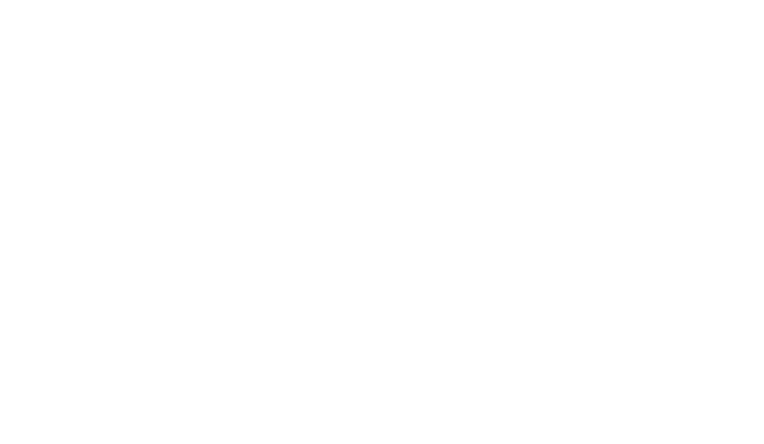
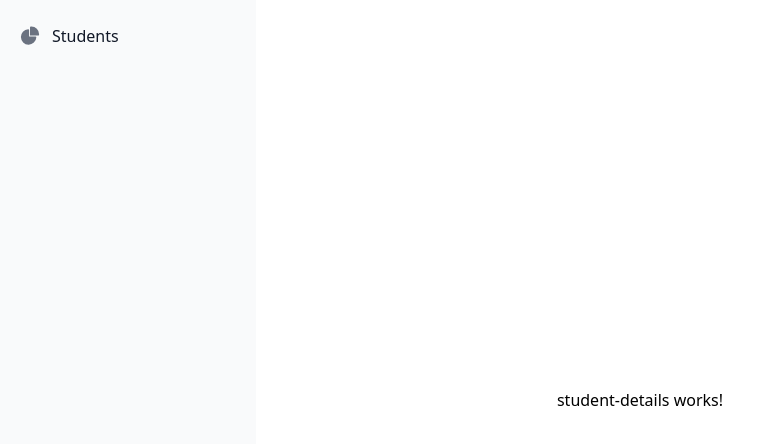
Before and after one commit to jmeza44/students-wiki-angular-app, an Angular app: page /1 in a window 1280 px wide. Before the commit this address led to /. Shown: the top 444 px of the page, without its empty margins (0-764 px from the left). Built offline with nearby package versions, Linux system fonts and the light colour scheme.

Commit message:
Add Student Details component

```diff
--- /dev/null
+++ b/src/app/students/components/student-details/student-details.component.html
@@ -0,0 +1 @@
+<p>student-details works!</p>
--- /dev/null
+++ b/src/app/students/components/student-details/student-details.component.scss
@@ -0,0 +1,3 @@
+:host {
+  display: block;
+}
--- /dev/null
+++ b/src/app/students/components/student-details/student-details.component.ts
@@ -0,0 +1,21 @@
+import { Component, OnInit } from '@angular/core';
+import { ActivatedRoute } from '@angular/router';
+import { Student } from '../../../shared/models/student.model';
+
+@Component({
+  selector: 'wiki-student-details',
+  templateUrl: './student-details.component.html',
+  styleUrl: './student-details.component.scss'
+})
+export class StudentDetailsComponent implements OnInit {
+  detailedStudentIndex: number = 0;
+  detailedStudent: Student | null = null;
+
+  constructor(private activatedRoute: ActivatedRoute) {}
+
+  ngOnInit(): void {
+    this.activatedRoute.paramMap.subscribe(param => {
+      this.detailedStudentIndex = Number(param.get('index'));
+    });
+  }
+}
--- a/src/app/students/students.component.html
+++ b/src/app/students/components/students-list/students-list.component.html
@@ -1,6 +1,4 @@
-<wiki-side-bar></wiki-side-bar>
-
-<main class="w-full grid grid-cols-1 grid-flow-row gap-x-3 gap-y-5 sm:grid-cols-2 md:grid-cols-3 lg:grid-cols-4">
+<section class="grid grid-cols-1 grid-flow-row gap-x-3 gap-y-5 sm:grid-cols-2 md:grid-cols-3 lg:grid-cols-4">
   <ng-container *ngFor="let student of students">
     <div class="max-w-sm bg-white border border-gray-200 rounded-lg shadow dark:bg-gray-800 dark:border-gray-700">
       <a class="w-[336px] h-[420px] max-w-sm">
@@ -11,7 +9,7 @@
         <a>
           <h5 class="mb-2 text-2xl font-bold tracking-tight text-gray-900 dark:text-white">{{student.fullName}}</h5>
         </a>
-        <p class="mb-3 font-normal text-gray-700 dark:text-gray-400">{{student.hobbies.join(', ')}}</p>
+        <p class="mb-3 font-normal text-gray-700 dark:text-gray-400">Semester: {{student.semester}}</p>
         <a
           class="inline-flex items-center px-3 py-2 text-sm font-medium text-center text-white bg-blue-700 rounded-lg hover:bg-blue-800 focus:ring-4 focus:outline-none focus:ring-blue-300 dark:bg-blue-600 dark:hover:bg-blue-700 dark:focus:ring-blue-800">
           Read more
@@ -24,4 +22,4 @@
       </div>
     </div>
   </ng-container>
-</main>
+</section>
--- /dev/null
+++ b/src/app/students/components/students-list/students-list.component.scss
@@ -0,0 +1,3 @@
+:host {
+  display: block;
+}
--- /dev/null
+++ b/src/app/students/containers/student-shell/student-shell.component.html
@@ -0,0 +1,5 @@
+<wiki-side-bar></wiki-side-bar>
+
+<main class="w-full">
+  <router-outlet></router-outlet>
+</main>
--- /dev/null
+++ b/src/app/students/containers/student-shell/student-shell.component.scss
@@ -0,0 +1,3 @@
+:host {
+  display: block;
+}
--- a/src/app/students/students-routing.module.ts
+++ b/src/app/students/students-routing.module.ts
@@ -1,11 +1,28 @@
 import { NgModule } from '@angular/core';
 import { RouterModule, Routes } from '@angular/router';
-import { StudentsComponent } from './students.component';
+import { StudentsListComponent } from './components/students-list/students-list.component';
+import { StudentDetailsComponent } from './components/student-details/student-details.component';
+import { StudentShellComponent } from './containers/student-shell/student-shell.component';
 
-const routes: Routes = [{ path: '', component: StudentsComponent }];
+const routes: Routes = [
+  {
+    path: '',
+    component: StudentShellComponent,
+    children: [
+      {
+        path: '',
+        component: StudentsListComponent
+      },
+      {
+        path: ':index',
+        component: StudentDetailsComponent
+      }
+    ]
+  },
+];
 
 @NgModule({
   imports: [RouterModule.forChild(routes)],
   exports: [RouterModule]
 })
-export class StudentsRoutingModule { }
+export class StudentsRoutingModule {}
```
Also changed, not shown: src/app/students/components/students-list/students-list.component.ts (renamed from src/app/students/students.component.ts, +5 -5 lines), src/app/students/containers/student-shell/student-shell.component.ts (added, +10 -0 lines), src/app/students/students.module.ts (+10 -2 lines), src/app/students/students.component.scss (deleted).
